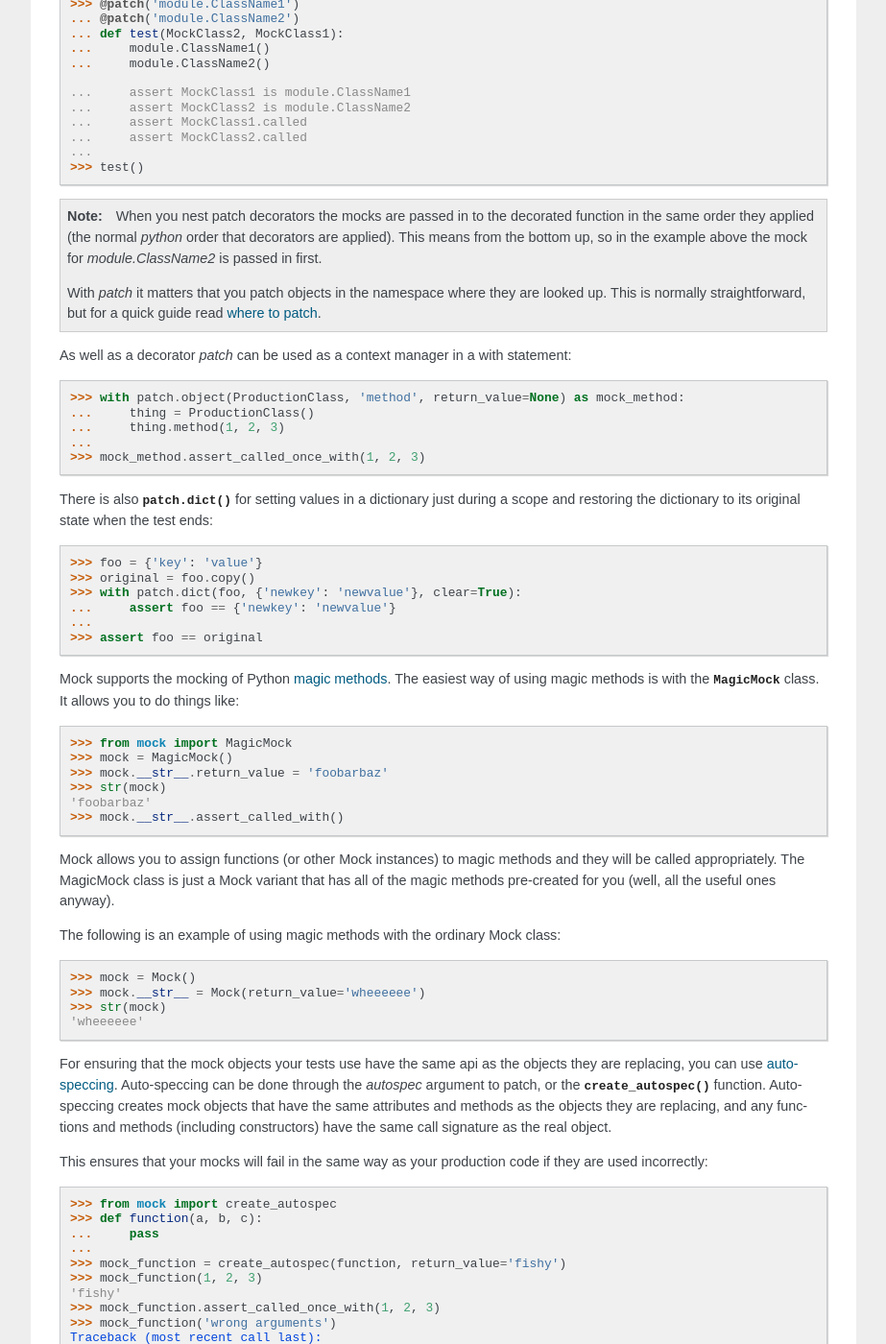
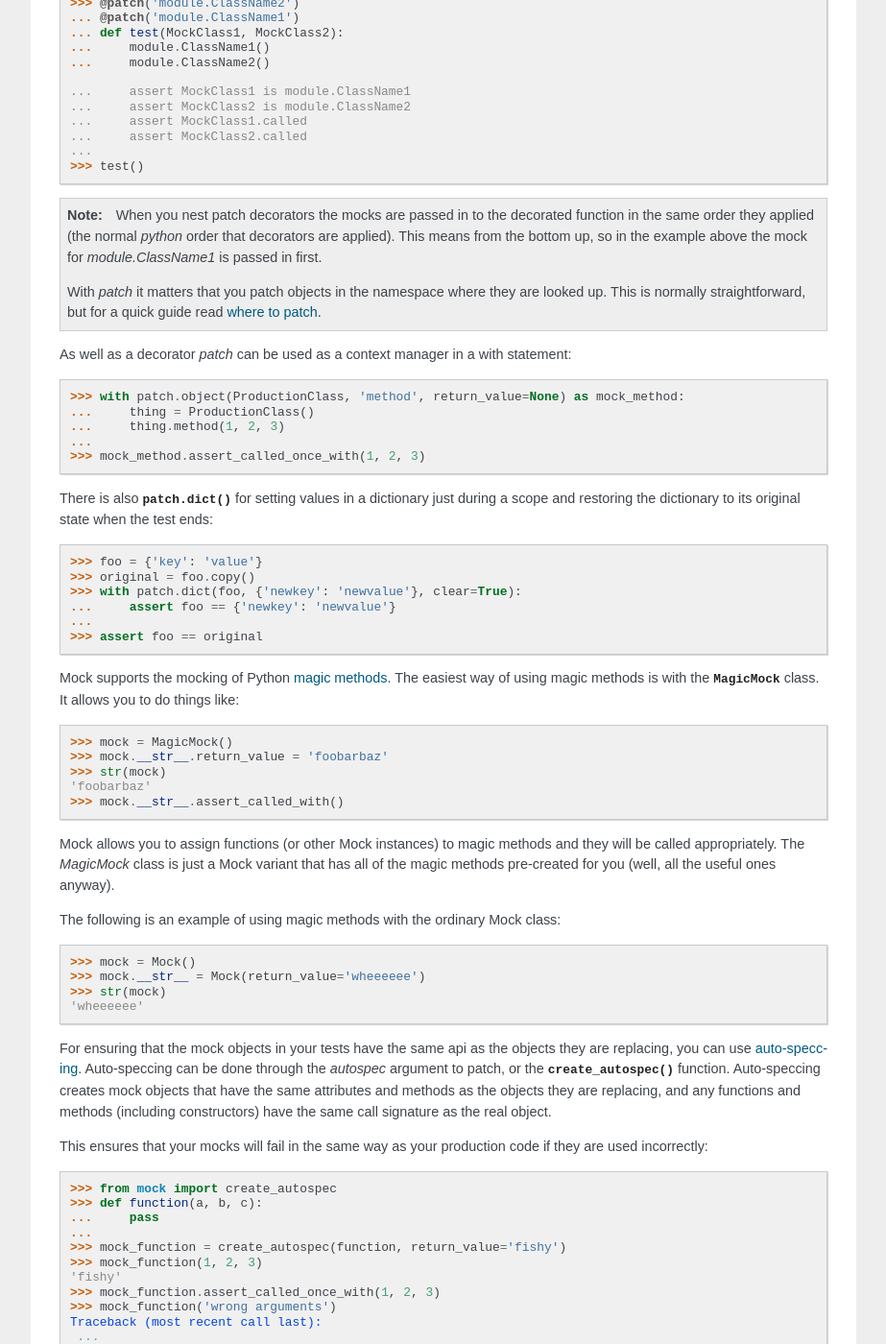
Before and after one commit to testing-cabal/mock, a Sphinx documentation site: the page built from docs/index.txt, in a window 1280 px wide and 1400 px high, scrolled down 4070 px. Shown: the whole window at 96% size, without its empty margins (198-1121 px from the left). Built offline with Sphinx 7.4.7, drawn with Linux system fonts in a browser that asks for light colours; some of the changed text lies outside the part shown.

Commit message:
Index doc updates

```diff
--- a/docs/index.txt
+++ b/docs/index.txt
@@ -141,9 +140,9 @@ available, and then make assertions about how they have been used:
 
 .. doctest::
 
-    >>> from mock import Mock
+    >>> from mock import MagicMock
     >>> thing = ProductionClass()
-    >>> thing.method = Mock(return_value=3)
+    >>> thing.method = MagicMock(return_value=3)
     >>> thing.method(3, 4, 5, key='value')
     3
     >>> thing.method.assert_called_with(3, 4, 5, key='value')
@@ -171,7 +170,7 @@ exception when a mock is called:
    (5, 4, 3)
 
 Mock has many other ways you can configure it and control its behaviour. For
-example the ``spec`` argument configures the mock to take its specification
+example the `spec` argument configures the mock to take its specification
 from another object. Attempting to access attributes or methods on the mock
 that don't exist on the spec will fail with an `AttributeError`.
 
@@ -182,9 +181,9 @@ mock (or other object) during the test and restored when the test ends:
 .. doctest::
 
     >>> from mock import patch
-    >>> @patch('module.ClassName1')
-    ... @patch('module.ClassName2')
-    ... def test(MockClass2, MockClass1):
+    >>> @patch('module.ClassName2')
+    ... @patch('module.ClassName1')
+    ... def test(MockClass1, MockClass2):
     ...     module.ClassName1()
     ...     module.ClassName2()
 
@@ -200,7 +199,7 @@ mock (or other object) during the test and restored when the test ends:
    When you nest patch decorators the mocks are passed in to the decorated
    function in the same order they applied (the normal *python* order that
    decorators are applied). This means from the bottom up, so in the example
-   above the mock for `module.ClassName2` is passed in first.
+   above the mock for `module.ClassName1` is passed in first.
 
    With `patch` it matters that you patch objects in the namespace where they
    are looked up. This is normally straightforward, but for a quick guide
@@ -237,7 +236,6 @@ allows you to do things like:
 
 .. doctest::
 
-    >>> from mock import MagicMock
     >>> mock = MagicMock()
     >>> mock.__str__.return_value = 'foobarbaz'
     >>> str(mock)
@@ -245,7 +243,7 @@ allows you to do things like:
     >>> mock.__str__.assert_called_with()
 
 Mock allows you to assign functions (or other Mock instances) to magic methods
-and they will be called appropriately. The MagicMock class is just a Mock
+and they will be called appropriately. The `MagicMock` class is just a Mock
 variant that has all of the magic methods pre-created for you (well, all the
 useful ones anyway).
 
@@ -259,8 +257,8 @@ class:
     >>> str(mock)
     'wheeeeee'
 
-For ensuring that the mock objects your tests use have the same api as the
-objects they are replacing, you can use `auto-speccing <auto-speccing>`_.
+For ensuring that the mock objects in your tests have the same api as the
+objects they are replacing, you can use :ref:`auto-speccing <auto-speccing>`.
 Auto-speccing can be done through the `autospec` argument to patch, or the
 :func:`create_autospec` function. Auto-speccing creates mock objects that
 have the same attributes and methods as the objects they are replacing, and
```
Also changed, not shown: other parts of docs/index.txt (+8 -8 lines).
